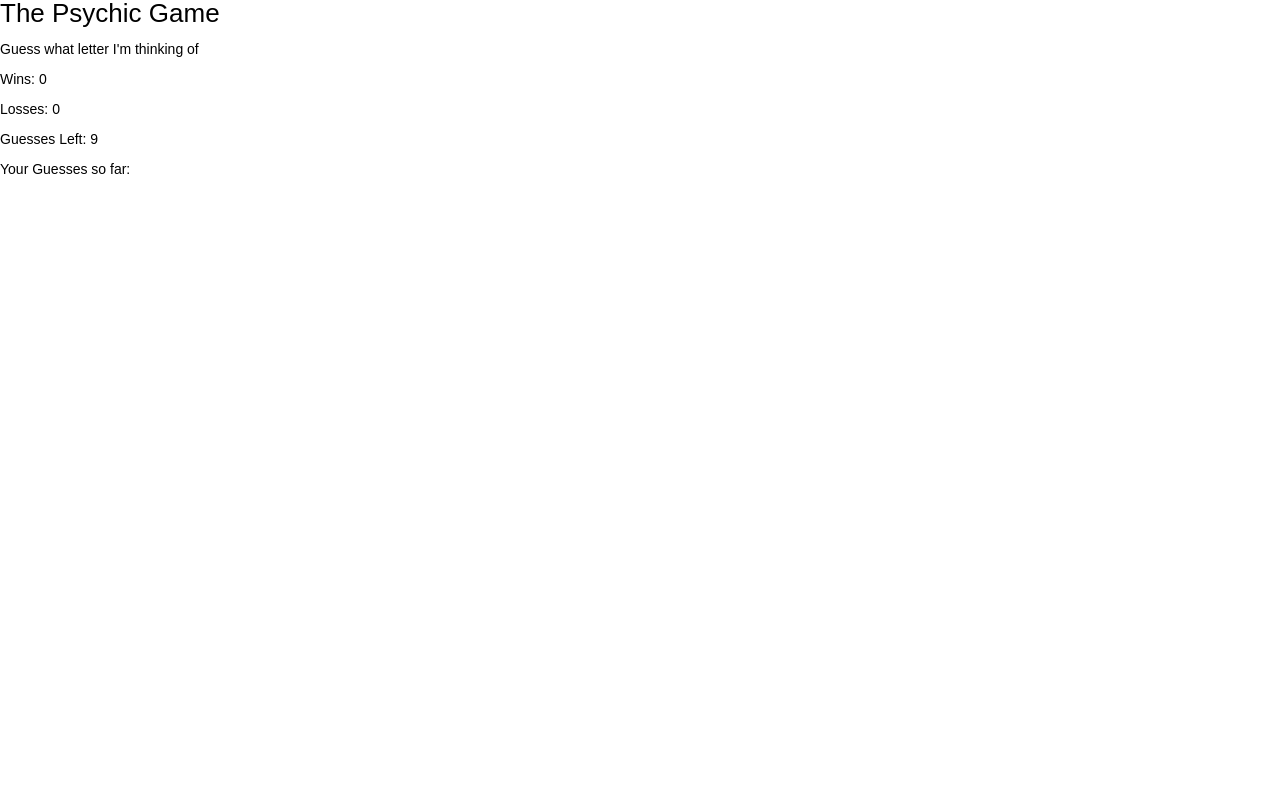
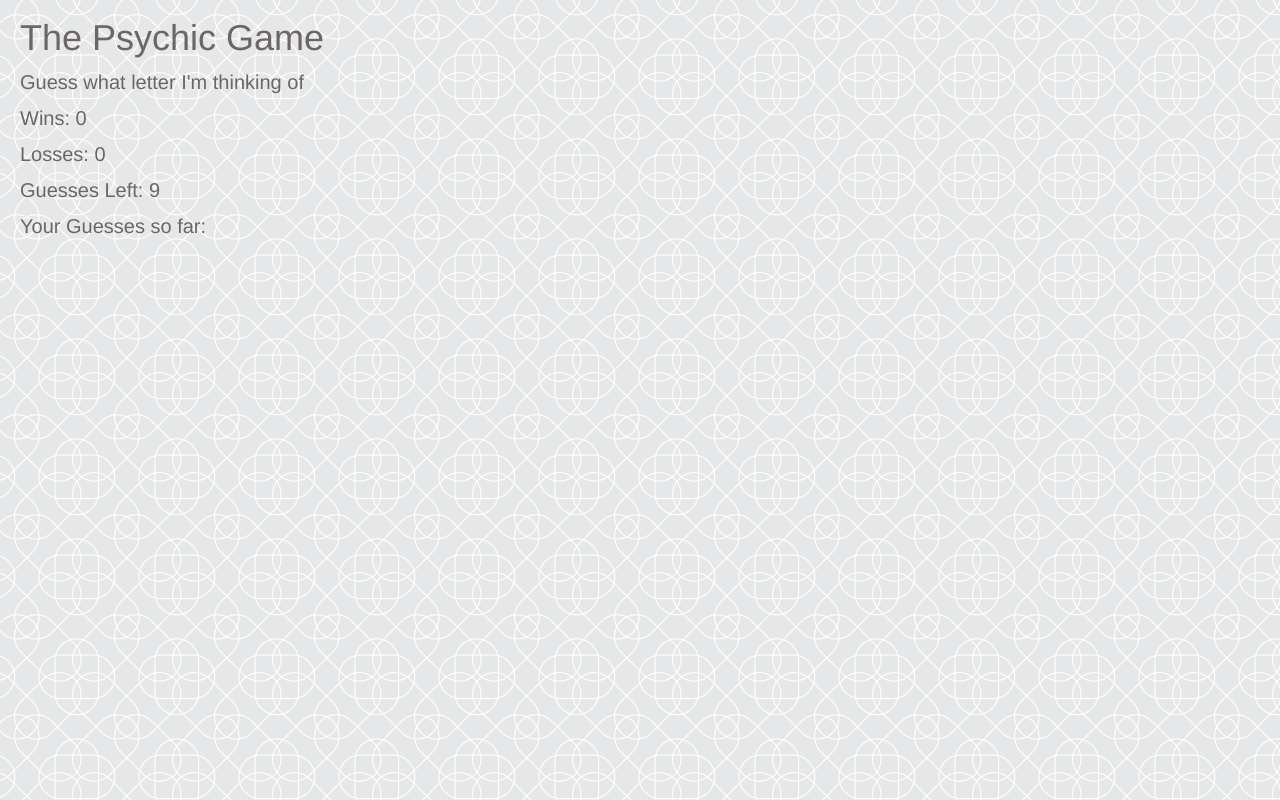
Before and after one commit to ciarram/Guess-The-Letter, a plain HTML site: page index.html in a window 1280 px wide. Drawn offline with Linux system fonts and the light colour scheme.

Commit message:
added more css styling

```diff
--- a/assets/css/style.css
+++ b/assets/css/style.css
@@ -1,8 +1,15 @@
+body{
+    background-image: url("../images/intersection.png");
+    margin-left: 20px;
+}
 h1{
-    font-size: 26px;
-    font-family: 'Arial';
+    font-size: 36px;
+    font-family: 'Franklin Gothic Medium', 'Arial Narrow', Arial, sans-serif;
+    margin-top: 20px;
+    color: #6D6666;
 }
 p{
-    font-size: 14px;
-    font-family: 'Arial';
+    font-size: 20px;
+    font-family: 'Franklin Gothic Medium', 'Arial Narrow', Arial, sans-serif;
+    color: #6D6666;
 }
```
Also changed, not shown: assets/images/intersection.png (added), 2 other files.
